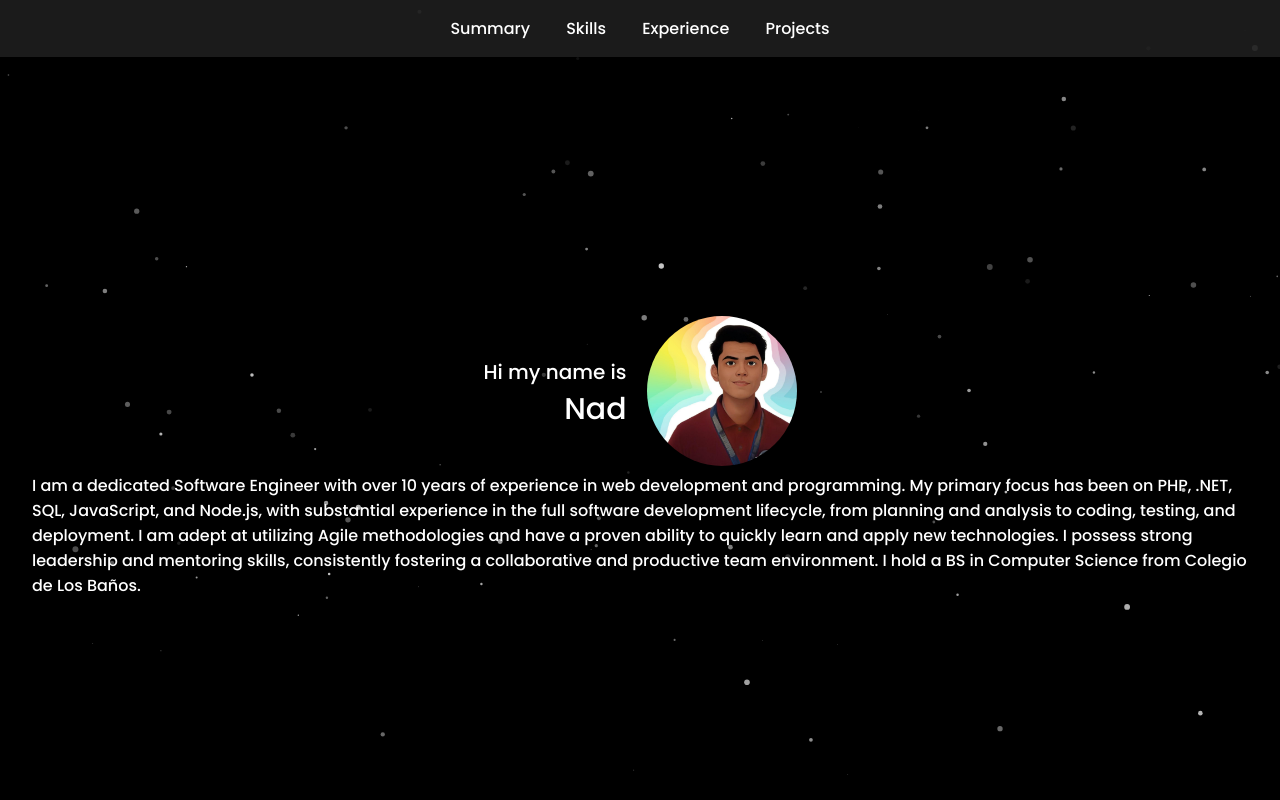
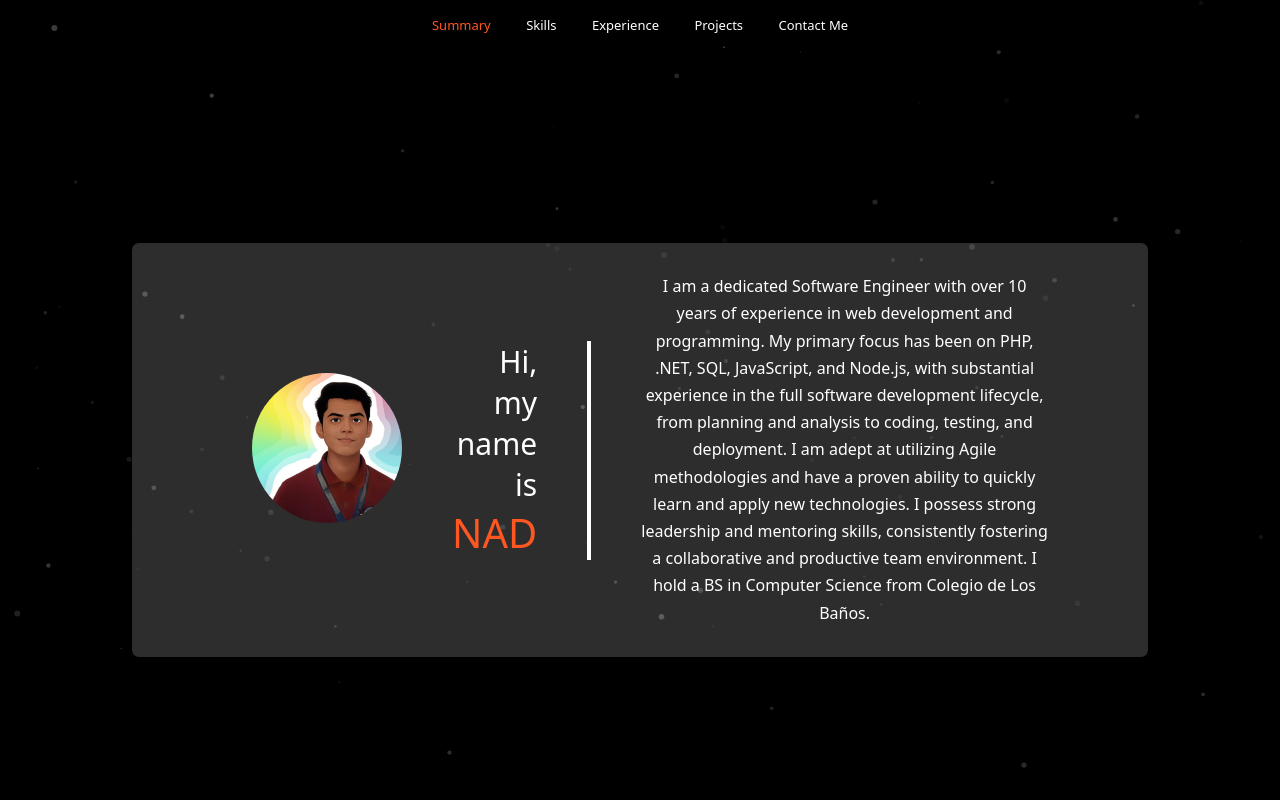
Before and after one commit to gsraabrera/gsraabrera.github.io, a plain HTML site: page index.html in a window 1280 px wide. Shown: the top 800 px of the page. Drawn offline with nearby package versions, Linux system fonts and the light colour scheme.

Commit message:
add contact me section

```diff
--- a/index.html
+++ b/index.html
@@ -11,25 +11,31 @@
 </head>
 <body>
   <div id="particles-js"></div>
-  <div class="navbar">
+  <div class="navbar transparent">
     <a href="#summary">Summary</a>
     <a href="#skills">Skills</a>
     <a href="#experience">Experience</a>
     <a href="#projects">Projects</a>
+    <a href="#contact">Contact Me</a>
+
   </div>
 
   <section id="summary">
     <!-- <h1>Ronald A. Abrera</h1> -->
     <div class="introcontainer">
-        <div class="text">
-            <p class="hi">Hi my name is</p>
-            <p class="my">Nad</p>
-        </div>
         <div class="image">
             <img src="nad.jpeg" alt="Your Image" width="150">
         </div>
+        <div class="text">
+            <p class="my">Hi, my name is</p>
+            <p class="name">NAD</p>
+        </div>
+        <div class="intro-text">
+            <p>I am a dedicated Software Engineer with over 10 years of experience in web development and programming. My primary focus has been on PHP, .NET, SQL, JavaScript, and Node.js, with substantial experience in the full software development lifecycle, from planning and analysis to coding, testing, and deployment. I am adept at utilizing Agile methodologies and have a proven ability to quickly learn and apply new technologies. I possess strong leadership and mentoring skills, consistently fostering a collaborative and productive team environment. I hold a BS in Computer Science from Colegio de Los Baños.</p>
+        </div>
     </div>
-    <p>I am a dedicated Software Engineer with over 10 years of experience in web development and programming. My primary focus has been on PHP, .NET, SQL, JavaScript, and Node.js, with substantial experience in the full software development lifecycle, from planning and analysis to coding, testing, and deployment. I am adept at utilizing Agile methodologies and have a proven ability to quickly learn and apply new technologies. I possess strong leadership and mentoring skills, consistently fostering a collaborative and productive team environment. I hold a BS in Computer Science from Colegio de Los Baños.</p>
+
+
   </section>
 
   <section id="skills">
@@ -40,10 +46,23 @@
       <li>Willingness and proven ability to quickly acquire proficient development skills in new areas and technologies</li>
       <li>Excellent Problem Solving Skill</li>
     </ul>
+    <h2>Technologies & Methodologies</h2>
+    <ul>
+      <li>Agile Development</li>
+      <li>Scrum & Kanban</li>
+      <li>Version Control (Git)</li>
+      <li>Continuous Integration/Continuous Deployment (CI/CD)</li>
+      <li>Test-Driven Development (TDD)</li>
+      <li>RESTful API Development</li>
+      <li>Microservices Architecture</li>
+      <li>Cloud Computing (AWS, Azure)</li>
+      <li>DevOps Practices</li>
+    </ul>
     <h2>Technical Skills</h2>
     <ul>
       <li>C++ | Visual Basic | PHP | C# | .NET | Javascript | Jquery | CSS | AJAX | HTML5 | MySQL | MSSQL | MariaDB | Laravel | CodeIgniter | node.js | vue.js/nuxt.js | AppSheet | AWS | Reactjs</li>
     </ul>
+
   </section>
 
   <section id="experience">
@@ -94,6 +113,12 @@
     </div>
   </section>
 
+  <section id="contact">
+    <div class="contact-container">
+        <h2>Contact Me</h2>
+        <p>Email: csnadabrera@gmail.com<br>Phone: 09154070136</p>
+    </div>
+  </section>
   <script src="script.js"></script>
 </body>
 </html>
--- a/script.js
+++ b/script.js
@@ -123,12 +123,26 @@ document.querySelectorAll('a[href^="#"]').forEach(anchor => {
 
 // Intersection observer for fade-in effect
 const sections = document.querySelectorAll('section');
+const navLinks = document.querySelectorAll('.navbar a');
+const navbar = document.querySelector('.navbar');
+const summarySection = document.querySelector('#summary');
 
 const observer = new IntersectionObserver(entries => {
   entries.forEach(entry => {
     if (entry.isIntersecting) {
       entry.target.classList.add('active');
+      navLinks.forEach(link => {
+        link.classList.toggle('active', link.getAttribute('href') === `#${entry.target.id}`);
+      });
+
+            // Change navbar background opacity when at top or in summary section
+            if (entry.target.id === "summary") {
+              navbar.classList.add('transparent');
+            } else {
+              navbar.classList.remove('transparent');
+            }
     }
+    console.log(window.scrollY)
   });
 }, {
   threshold: 0.1
@@ -137,3 +151,31 @@ const observer = new IntersectionObserver(entries => {
 sections.forEach(section => {
   observer.observe(section);
 });
+
+
+// Initial check to set navbar transparency
+if (window.scrollY === 0) {
+  console.log(window.scrollY)
+  navbar.classList.add('transparent');
+}
+
+
+window.addEventListener('scroll', function() {
+  const scrollValue = window.scrollY; // Get the number of pixels the document is currently scrolled vertically.
+  // const content = document.querySelector('.content');
+
+  // Adjust this value to set the scroll threshold for changing opacity
+  const maxScroll = 100;
+  if(maxScroll>scrollValue){
+    navbar.classList.add('transparent');
+  }else{
+    navbar.classList.remove('transparent');
+  }
+  // // Calculate the new opacity
+  // const newOpacity = 1 - (scrollValue / maxScroll);
+
+  // // Set the new opacity
+  // if (newOpacity >= 0) {
+  //     content.style.opacity = newOpacity;
+  // }
+});
--- a/styles.css
+++ b/styles.css
@@ -9,11 +9,13 @@
 }
 
 body {
-  font-family: "Poppins", sans-serif;
+  /* font-family: "Poppins", sans-serif; */
+  font-family: system-ui, -apple-system, BlinkMacSystemFont, 'Segoe UI', Roboto, Oxygen, Ubuntu, Cantarell, 'Open Sans', 'Helvetica Neue', sans-serif;
   color: white;
   background: black;
   overflow-x: hidden;
   position: relative;
+  font-size: small;
 }
 
 #particles-js {
@@ -21,6 +23,7 @@ body {
   width: 100%;
   height: 100%;
   z-index: -1;
+  opacity: .3;
 }
 
 .navbar {
@@ -31,7 +34,12 @@ body {
   z-index: 1000;
   padding: 1rem;
   text-align: center;
+  transition: background-color 0.3s;
 }
+
+.navbar.transparent {
+    background-color: rgba(30, 30, 30, 0);
+  }
 
 .navbar a {
   color: white;
@@ -40,8 +48,12 @@ body {
   transition: color 0.3s;
 }
 
+.navbar a.active {
+    color: #ff5722;
+  }
+
 .navbar a:hover {
-  color: #6e6e70;
+  color: #ff5722;
 }
 
 section {
@@ -125,14 +137,14 @@ ul li {
 
 /* date */
 ul li .date {
-  --dateH: 3rem;
+  --dateH: 2rem;
   height: var(--dateH);
   margin-inline: calc(var(--inlineP) * -1);
   text-align: center;
   background-color: var(--accent-color);
   color: white;
-  font-size: 1.25rem;
-  font-weight: 700;
+  font-size: 1rem;
+  font-weight: 600;
   display: grid;
   place-content: center;
   position: relative;
@@ -159,7 +171,7 @@ ul li .date::after {
   width: 2rem;
   aspect-ratio: 1;
   background: var(--bgColor);
-  border: 0.3rem solid var(--accent-color);
+  border: 0.2rem solid var(--accent-color);
   border-radius: 50%;
   top: 50%;
   transform: translate(50%, -50%);
@@ -175,13 +187,16 @@ ul li .descr {
 }
 ul li .title {
   overflow: hidden;
-  padding-block-start: 1.5rem;
-  padding-block-end: 1rem;
+  padding-block-start: .5rem;
+  padding-block-end: .5rem;
   font-weight: 500;
+  background: #adadad4b;
 }
 ul li .descr {
   padding-block-end: 1.5rem;
+  padding-block-start: 1.5rem;
   font-weight: 300;
+  background: #adadad1b;
 }
 
 /* shadows */
@@ -249,7 +264,7 @@ ul li .descr::before {
 
 .hi { font-size: 20px; }
 .my { font-size: 30px; }
-.name { font-size: 40px; }
+.name { font-size: 40px; color: #ff5722; font-weight: 500; }
 .is { font-size: 50px; }
 .nad { font-size: 60px; }
 
@@ -257,10 +272,24 @@ ul li .descr::before {
     display: flex;
     align-items: center;
     text-align: center;
+    margin: 0 100px;
+    padding: 30px 100px;
+    border-radius: 7px;
+    background: rgba(206, 206, 206, 0.216);
+}
+.intro-text{
+
+    font-size: medium;
+    line-height: 1.7;
+
 }
 .text {
     display: inline-block;
     text-align: right;
+    margin-left: 50px;
+    margin-right: 50px;
+    padding-right: 50px;
+    border-right: solid white 4px;
 }
 .text p {
     margin: 0;
@@ -275,3 +304,10 @@ ul li .descr::before {
     height: 150px;
     object-fit: cover;
 }
+
+.contact-container {
+    background: rgba(206, 206, 206, 0.216);
+    padding: 40px;
+    border-radius: 7px;
+    line-height: 3;
+}
```
